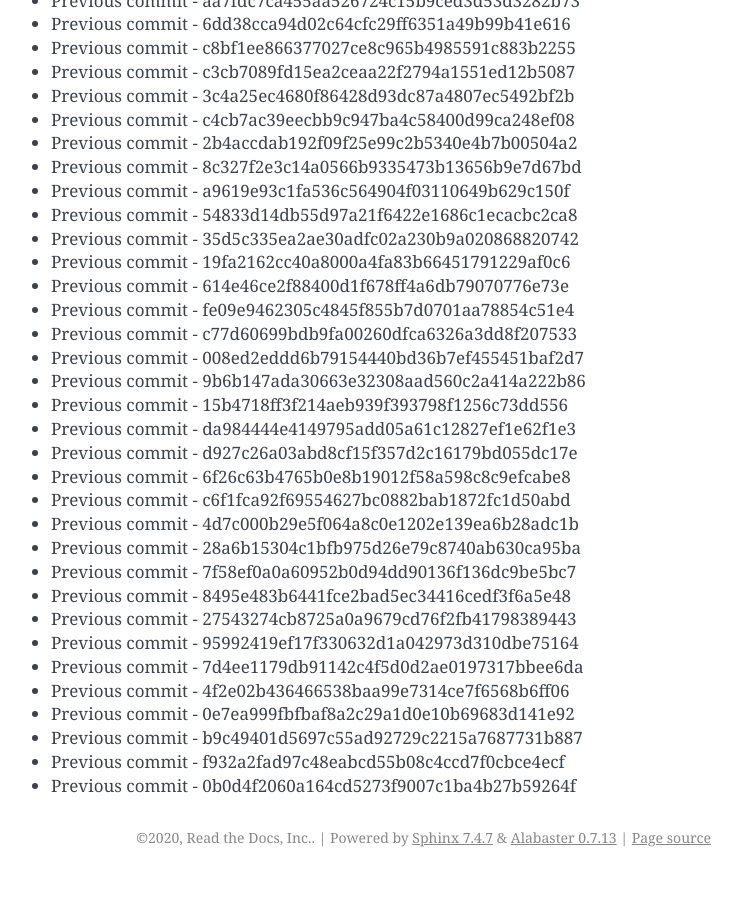
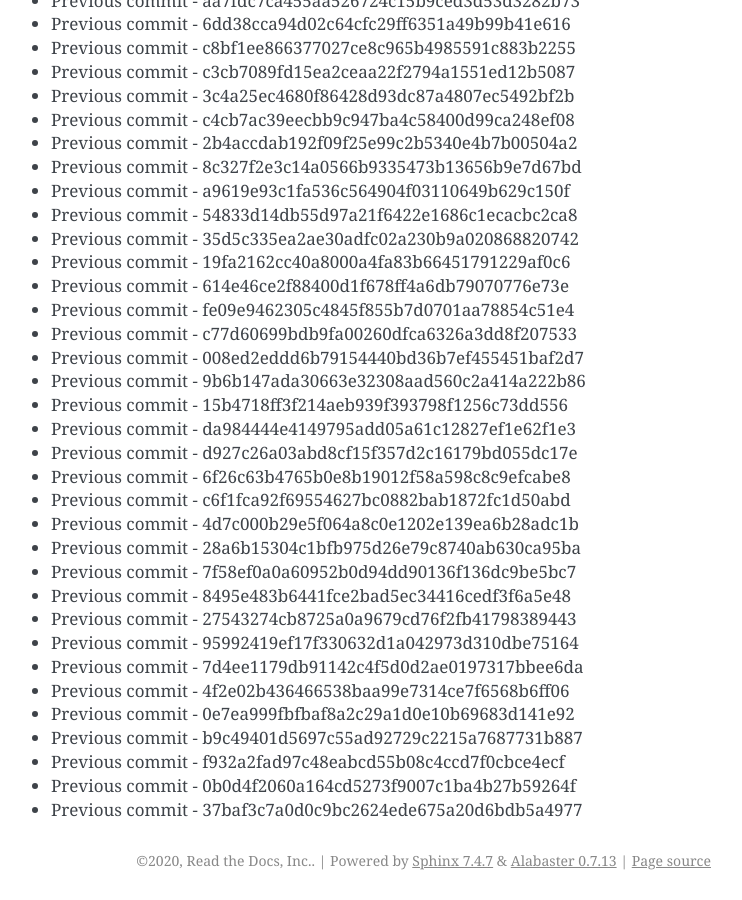
Before and after one commit to readthedocs/rtd-git-stresstest, a Sphinx documentation site: the page built from docs/updates.rst, in a window 1280 px wide and 900 px high, scrolled down 84063 px. Shown: the whole window, without its empty margins (399-1141 px from the left). Built offline with Sphinx 7.4.7, drawn with Linux system fonts in a browser that asks for light colours; before the commit the page ends 84940 px from its top, so only the background shows below that.

Commit message:
Generating commit from previous: 37baf3c7a0d0c9bc2624ede675a20d6bdb5a4977

```diff
--- a/docs/updates.rst
+++ b/docs/updates.rst
@@ -3564,3 +3564,4 @@ It can be tested for any performance characteristics.
 * Previous commit - b9c49401d5697c55ad92729c2215a7687731b887
 * Previous commit - f932a2fad97c48eabcd55b08c4ccd7f0cbce4ecf
 * Previous commit - 0b0d4f2060a164cd5273f9007c1ba4b27b59264f
+* Previous commit - 37baf3c7a0d0c9bc2624ede675a20d6bdb5a4977
```
